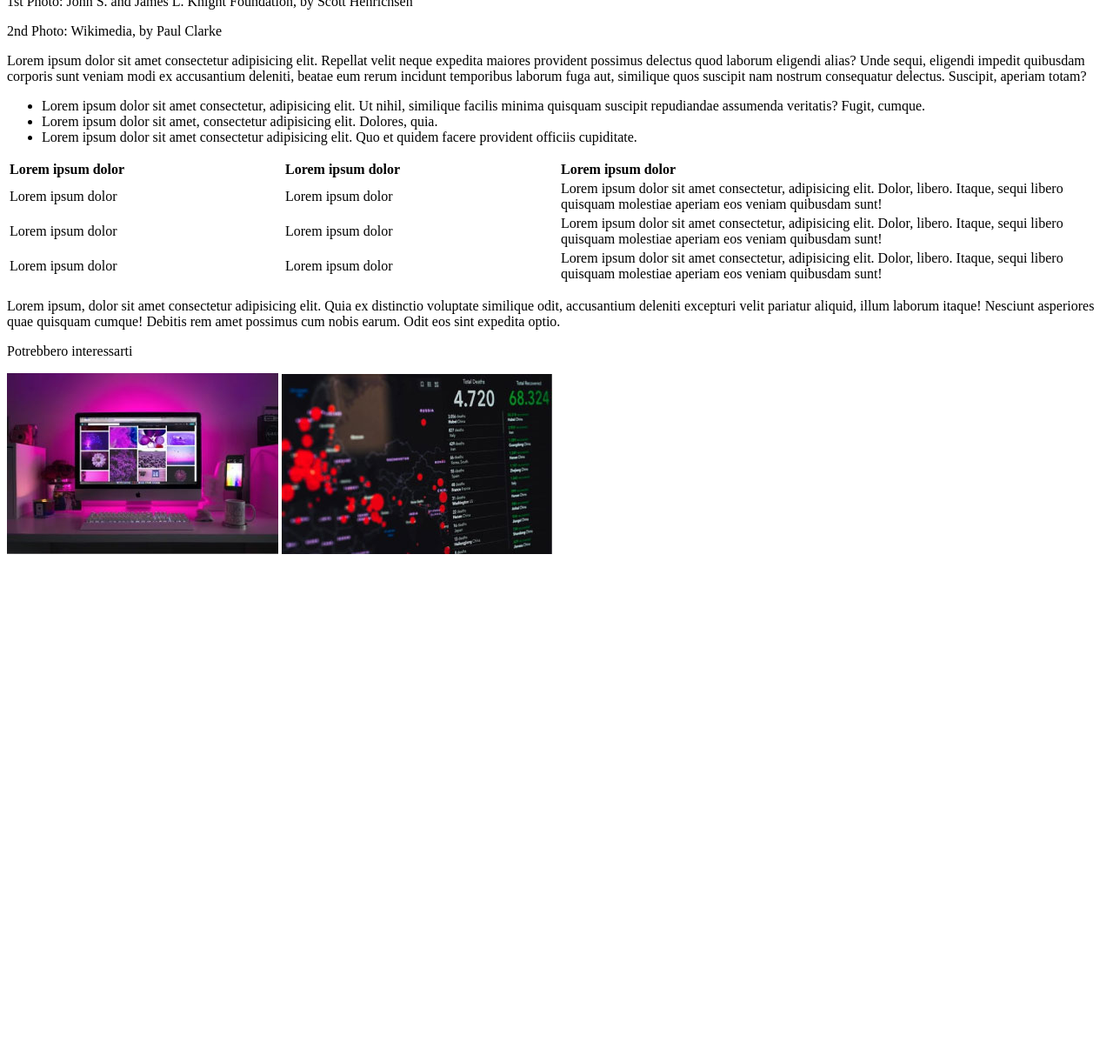
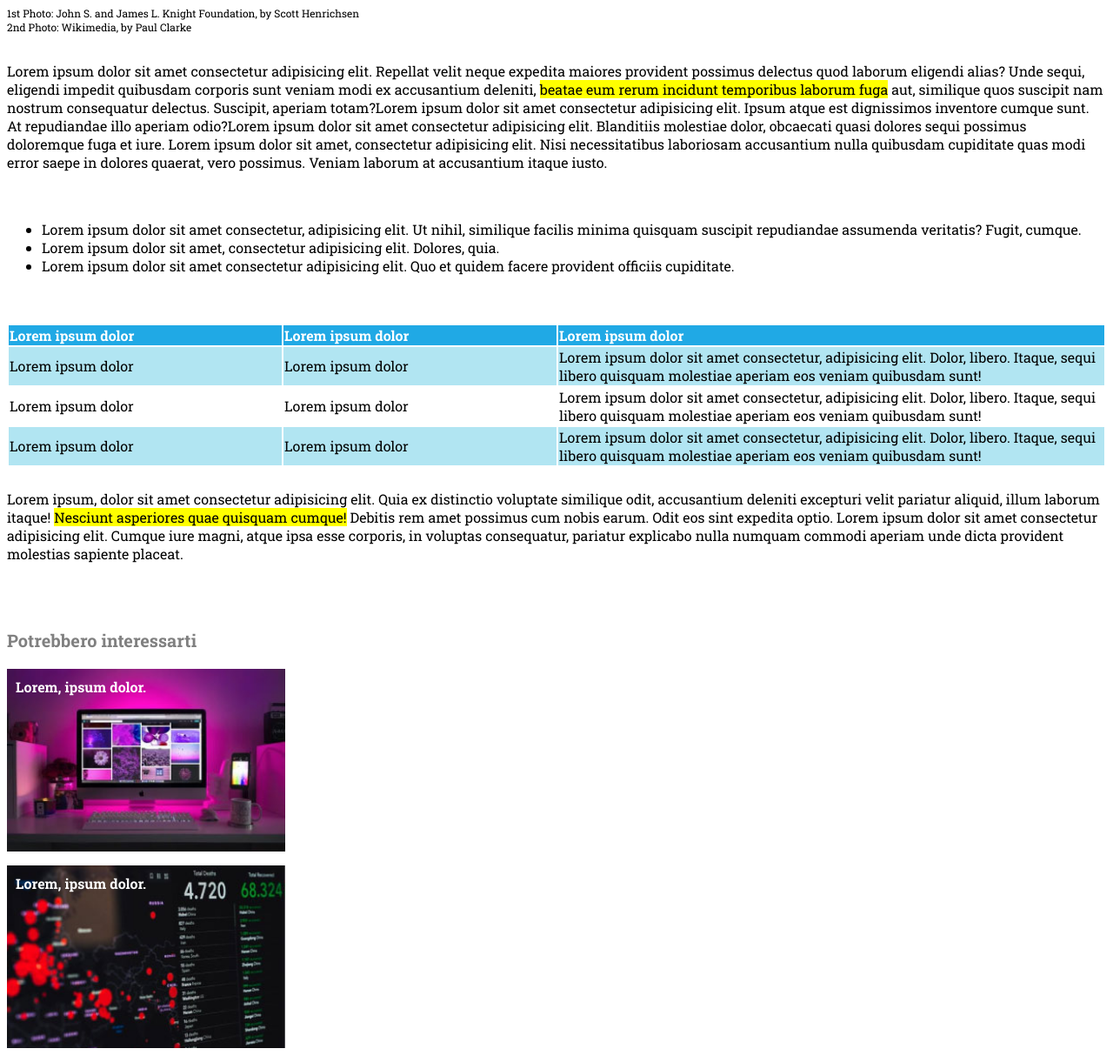
Before and after one commit to gfederica/html-css-booleaner, a plain HTML site: page index.html in a window 1280 px wide. Shown: the part 632-1853 px from the top of the page at 87% size. Before the commit the page ends 1281 px from the top, so only its background shows below. Drawn offline with Linux system fonts and the light colour scheme.

Commit message:
completato. aggiunta parte css

```diff
--- a/css/style.css
+++ b/css/style.css
@@ -1,23 +1,102 @@
-#background {
-    width: 100%;
-    height: 100px;
+body {
+    font-family: 'Roboto Slab', serif;
+}
+
+
+header {
+    height: 80px;
     background-image: url("../img/pattern.png");
-    background-size:contain;
+    background-size:20%;
     background-repeat: repeat-x;
-    background-color: lightblue;
-
+    background-color: #4EA0FF;
 }
 #logo {
     width: 10%;
+    margin-top: 30px;
+    margin-left: 5px;
+ }
+/* note/domande da fare: è giusto spostare così il logo in basso? è giusto ingrandire così l'immagine di sfondo? */
+h1 {
+    width: 60%;
+    font-size: 30px;
+    margin-bottom: 0;
+}
+.grey {
+    line-height: 5px;
+    font-size: 14px;
+    color: grey;
+}
+#autore {
+    color: #25ABE6;
+}
+
+#immagine-principale {
+    margin-top: 3%;
+}
+
+.black {
+    font-size: 12px;
+    line-height: 4px;
+}
+
+.articolo {
+    padding-top: 10px;
+}
+
+.highlight {
+    background-color: yellow;
+}
+
+#lista {
+    padding-top: 40px;
 }
 
 
-/* .background {
-    background-image: url("img/pattern.png");
-} */
+#tabella {
+    padding-top: 40px;
+}
+
+
 table {
     text-align: left;
 }
 .col {
     width: 50%;
 }
+thead {
+    background-color:#20A9E5;
+    color: white;
+}
+.lightblue {
+    background-color: #B1E5F2;
+}
+
+#correlati {
+    padding-top: 40px;
+    font-weight: bold;
+}
+
+.grey-bold {
+    color:grey;
+    font-size: 20px;
+}
+
+#correlati-1 {
+    color: white;
+    background-image: url("../img/monitor.jpg");
+    background-size: cover;
+    height: 200px;
+    width: 310px;
+    padding-top: 10px;
+    padding-left: 10px;
+}
+
+#correlati-2 {
+    color: white;
+    background-image: url("../img/graph.jpg");
+    background-size: cover;
+    height: 200px;
+    width: 310px;
+    padding-top: 10px;
+    padding-left: 10px;
+}
--- a/index.html
+++ b/index.html
@@ -5,6 +5,9 @@
     <meta http-equiv="X-UA-Compatible" content="IE=edge">
     <meta name="viewport" content="width=device-width, initial-scale=1.0">
     <link rel="stylesheet" href="css/style.css">
+    <style>
+        @import url('https://fonts.googleapis.com/css2?family=Roboto+Slab:wght@300;400;700&display=swap');
+        </style>
     <title>The Booleaner</title>
 </head>
 <body>
@@ -17,7 +20,7 @@
     <!-- /header con logo -->
     <main>
         <!-- sezione articolo -->
-        <section>
+        <section id="centrale">
             <div id="titolo-sottotitolo">
                 <h1>Internet deve essere al servizio del "bene pubblico": il manifesto di Tim Berners-Lee</h1>
                 <p class="grey">Scritto da <span id="autore">The Booleaner</span></p>
@@ -31,9 +34,9 @@
             </div>
             <!-- prima parte articolo -->
             <div class="articolo">
-                <p>Lorem ipsum dolor sit amet consectetur adipisicing elit. Repellat velit neque expedita maiores provident possimus delectus quod laborum eligendi alias? Unde sequi, eligendi impedit quibusdam corporis sunt veniam modi ex accusantium deleniti, <span class="highlight">beatae eum rerum incidunt temporibus laborum fuga</span> aut, similique quos suscipit nam nostrum consequatur delectus. Suscipit, aperiam totam?</p>
+                <p>Lorem ipsum dolor sit amet consectetur adipisicing elit. Repellat velit neque expedita maiores provident possimus delectus quod laborum eligendi alias? Unde sequi, eligendi impedit quibusdam corporis sunt veniam modi ex accusantium deleniti, <span class="highlight">beatae eum rerum incidunt temporibus laborum fuga</span> aut, similique quos suscipit nam nostrum consequatur delectus. Suscipit, aperiam totam?Lorem ipsum dolor sit amet consectetur adipisicing elit. Ipsum atque est dignissimos inventore cumque sunt. At repudiandae illo aperiam odio?Lorem ipsum dolor sit amet consectetur adipisicing elit. Blanditiis molestiae dolor, obcaecati quasi dolores sequi possimus doloremque fuga et iure. Lorem ipsum dolor sit amet, consectetur adipisicing elit. Nisi necessitatibus laboriosam accusantium nulla quibusdam cupiditate quas modi error saepe in dolores quaerat, vero possimus. Veniam laborum at accusantium itaque iusto.</p>
                 <p>
-                   <ul>
+                   <ul id="lista">
                        <li>Lorem ipsum dolor sit amet consectetur, adipisicing elit. Ut nihil, similique facilis minima quisquam suscipit repudiandae assumenda veritatis? Fugit, cumque.</li>
                        <li>Lorem ipsum dolor sit amet, consectetur adipisicing elit. Dolores, quia.</li>
                        <li>Lorem ipsum dolor sit amet consectetur adipisicing elit. Quo et quidem facere provident officiis cupiditate.</li>
@@ -47,32 +50,24 @@
                     <thead>
                         <tr>
                             <th>Lorem ipsum dolor</th>
-                            <th></th>
                             <th>Lorem ipsum dolor</th>
-                            <th></th>
                             <th class="col">Lorem ipsum dolor</th>
                         </tr>
                     </thead>
                     <tbody>
-                        <tr>
+                        <tr class="lightblue">
                             <td>Lorem ipsum dolor</td>
-                            <td></td>
                             <td>Lorem ipsum dolor</td>
-                            <td></td>
                             <td>Lorem ipsum dolor sit amet consectetur, adipisicing elit. Dolor, libero. Itaque, sequi libero quisquam molestiae aperiam eos veniam quibusdam sunt!</td>
                         </tr>
                         <tr>
                             <td>Lorem ipsum dolor</td>
-                            <td></td>
                             <td>Lorem ipsum dolor</td>
-                            <td></td>
                             <td>Lorem ipsum dolor sit amet consectetur, adipisicing elit. Dolor, libero. Itaque, sequi libero quisquam molestiae aperiam eos veniam quibusdam sunt!</td>
                         </tr>
-                        <tr>
+                        <tr class="lightblue">
                             <td>Lorem ipsum dolor</td>
-                            <td></td>
                             <td>Lorem ipsum dolor</td>
-                            <td></td>
                             <td>Lorem ipsum dolor sit amet consectetur, adipisicing elit. Dolor, libero. Itaque, sequi libero quisquam molestiae aperiam eos veniam quibusdam sunt!</td>
                         </tr>
                     </tbody>
@@ -81,7 +76,7 @@
             </div>
             <!-- seconda parte articolo -->
             <div class="articolo">
-                <p>Lorem ipsum, dolor sit amet consectetur adipisicing elit. Quia ex distinctio voluptate similique odit, accusantium deleniti excepturi velit pariatur aliquid, illum laborum itaque! <span class="highlight">Nesciunt asperiores quae quisquam cumque!</span> Debitis rem amet possimus cum nobis earum. Odit eos sint expedita optio.</p>
+                <p>Lorem ipsum, dolor sit amet consectetur adipisicing elit. Quia ex distinctio voluptate similique odit, accusantium deleniti excepturi velit pariatur aliquid, illum laborum itaque! <span class="highlight">Nesciunt asperiores quae quisquam cumque!</span> Debitis rem amet possimus cum nobis earum. Odit eos sint expedita optio. Lorem ipsum dolor sit amet consectetur adipisicing elit. Cumque iure magni, atque ipsa esse corporis, in voluptas consequatur, pariatur explicabo nulla numquam commodi aperiam unde dicta provident molestias sapiente placeat.</p>
             </div>
             <!-- seconda parte articolo -->
         </section>
@@ -89,9 +84,9 @@
         <!-- sezione articoli correlati -->
         <section>
             <div id="correlati">
-                <p class="grey bold">Potrebbero interessarti</p>
-                <img src="img/monitor.jpg" alt="Articolo correlato 1">
-                <img src="img/graph.jpg" alt="Articolo correlato 2">
+                <p class="grey-bold">Potrebbero interessarti</p>
+                <p id="correlati-1">Lorem, ipsum dolor.</p>
+                <p id="correlati-2">Lorem, ipsum dolor.</p>
             </div>
         </section>
         <!-- /sezione articoli correlati -->
```
